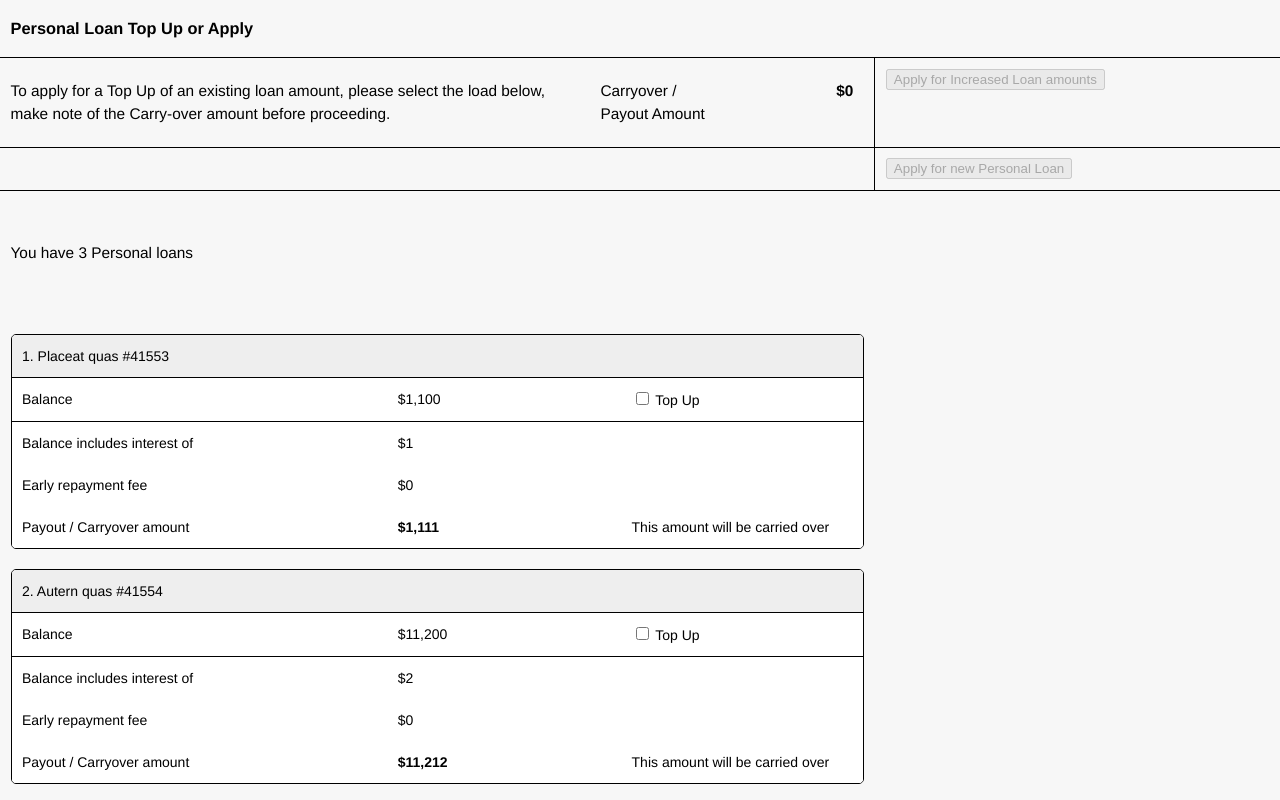
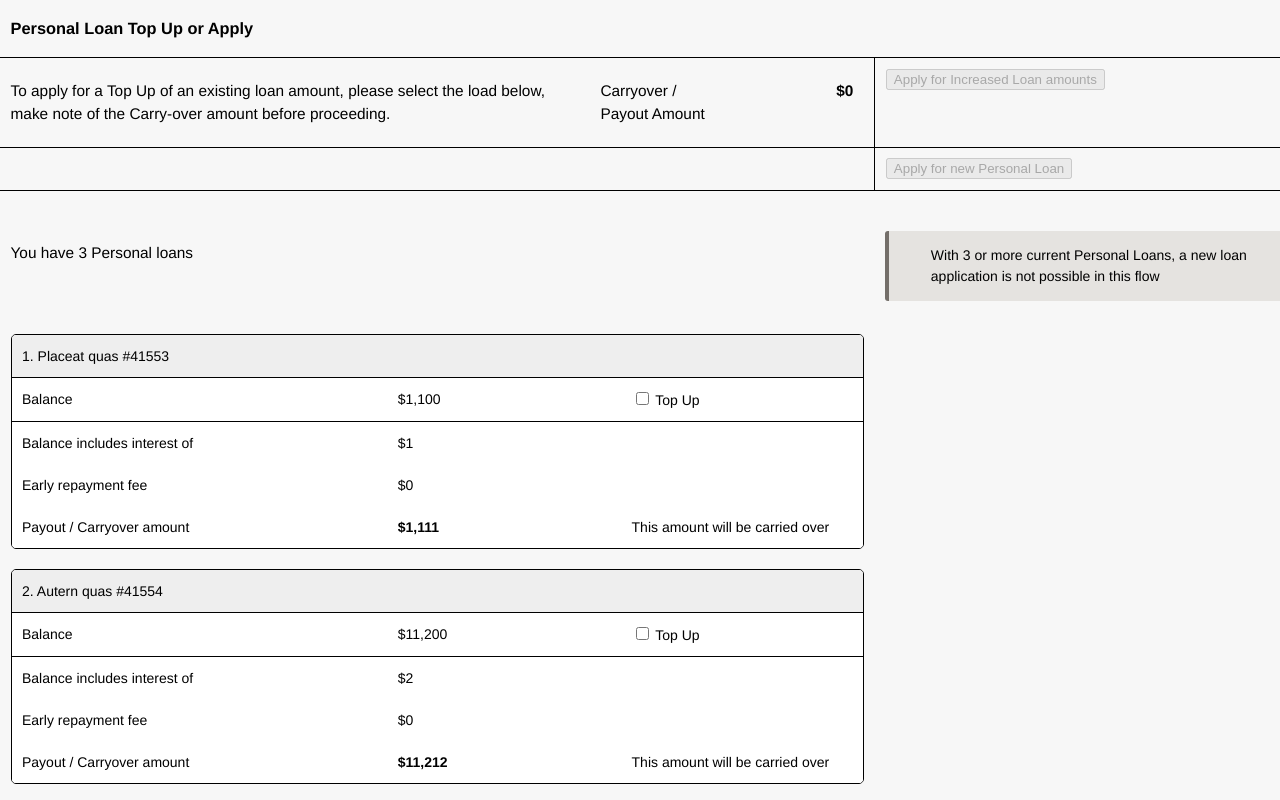
Before and after one commit to llluper/LoanManagementSystemUI, a Vue app: page / in a window 1280 px wide. Shown: the top 800 px of the page. Built offline with nearby package versions, Linux system fonts and the light colour scheme.

Commit message:
NoLoanAlert component added which shows when loan count is 3 or more

```diff
--- a/src/components/HomeBody.vue
+++ b/src/components/HomeBody.vue
@@ -5,18 +5,20 @@
         <Loans />
       </div>
       <div class="column four-twelfths">
+        <NoLoanAlert />
       </div>
   </div>
 </template>
 
 <script lang="ts">
 import Vue from 'vue';
+import { mapGetters } from 'vuex';
 import Loans from './Loans.vue';
-import { mapGetters } from 'vuex';
+import NoLoanAlert from '../components/NoLoanAlert.vue';
 
 export default Vue.extend({
   name: 'homebody',
-  components: { Loans },
+  components: { Loans, NoLoanAlert },
   computed: mapGetters([
     'loanCount',
   ]),
--- /dev/null
+++ b/src/components/NoLoanAlert.vue
@@ -0,0 +1,28 @@
+<template>
+  <div class="NoLoanAlert">
+    <div v-if="loanCountThreeOrMore" class="noLoanAlert">
+      With 3 or more current Personal Loans, a new loan application is not possible in this flow
+    </div>
+  </div>
+</template>
+
+<script lang="ts">
+import Vue from 'vue';
+import { mapGetters } from 'vuex';
+
+export default Vue.extend({
+  name: 'NoLoanAlert',
+  computed: mapGetters([
+    'loanCountThreeOrMore',
+  ]),
+});
+</script>
+
+<style lang="scss" scoped>
+.noLoanAlert {
+  background-color: #e5e3e0;
+  border-left: 4px solid #746f6a;
+  border-radius: 3px;
+  padding: 1rem 3rem;
+}
+</style>
```
